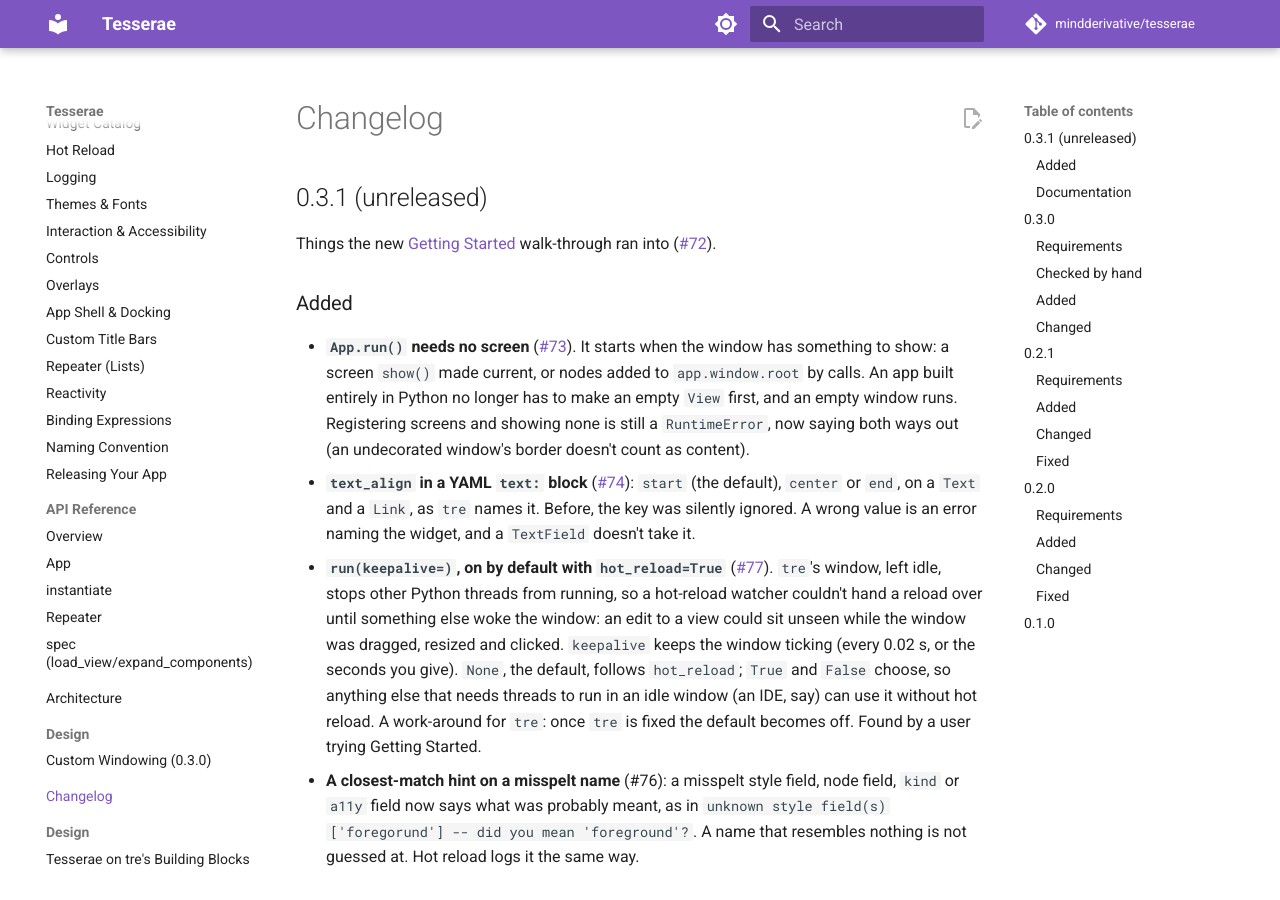
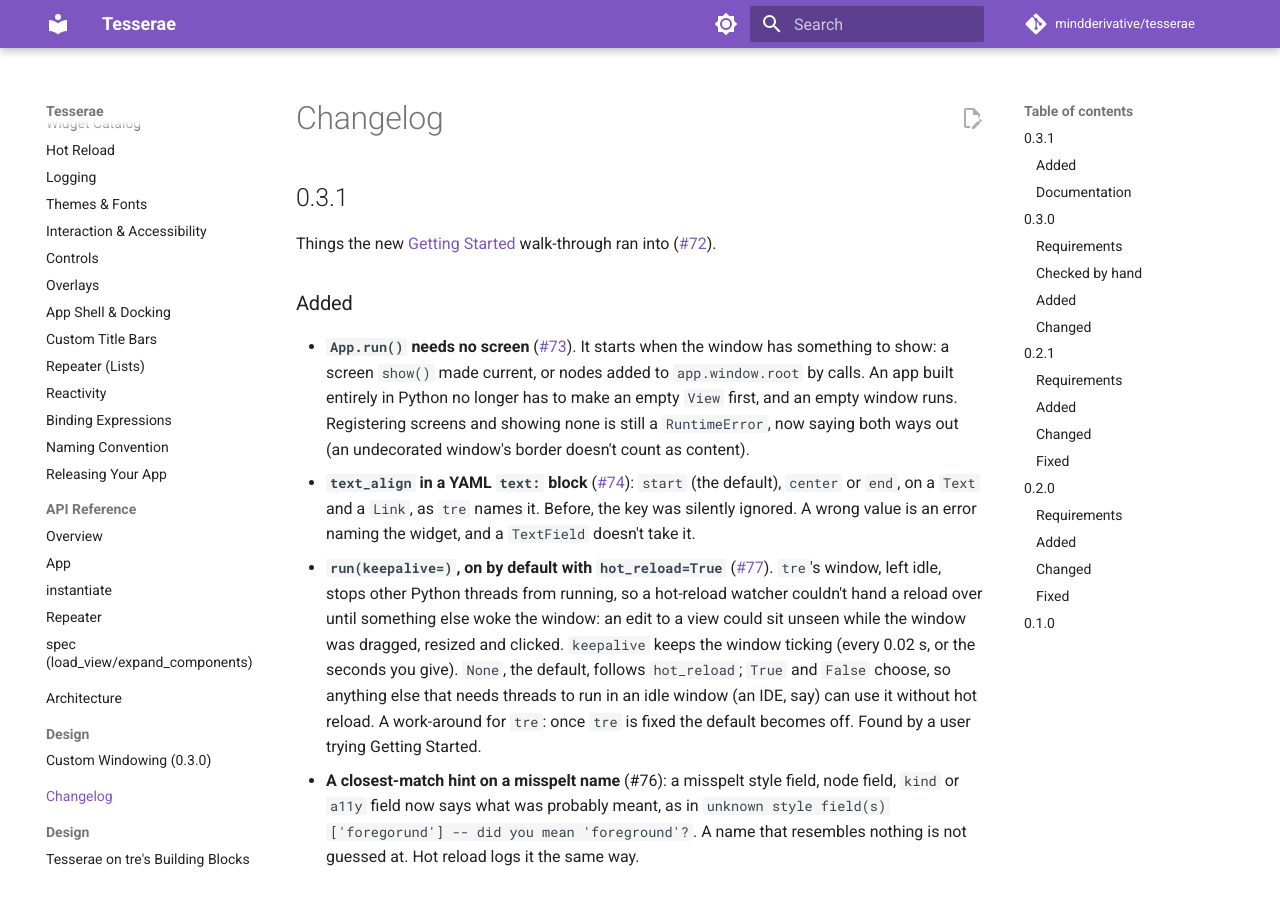
Before and after one commit to mindderivative/tesserae, an MkDocs documentation site: the page built from docs/changelog.md, in a window 1280 px wide and 900 px high. Built offline with MkDocs 1.6.1 and Material for MkDocs 9.7.7, drawn with Linux system fonts in a browser that asks for light colours; comment, search, counter and statistics services are not loaded.

Commit message:
Tesserae 0.3.1
The version is 0.3.1 and the changelog's section is headed for release:
App.run() needs no screen (#73), text_align in a YAML text block (#74),
a closest-match hint on a misspelt name (#76), run(keepalive=), on by
default with hot_reload (#77), and the Getting Started walk-through for a
fresh Linux install, declarative and imperative, with runnable programs
(#68, #72).

Co-Authored-By: Claude Sonnet 5.5 <noreply@anthropic.com>

```diff
--- a/docs/changelog.md
+++ b/docs/changelog.md
@@ -1,6 +1,6 @@
 # Changelog
 
-## 0.3.1 (unreleased)
+## 0.3.1
 
 Things the new [Getting Started](getting-started.md) walk-through ran
 into ([#72](https://github.com/mindderivative/tesserae/issues/72)).
--- a/pyproject.toml
+++ b/pyproject.toml
@@ -4,7 +4,7 @@ build-backend = "hatchling.build"
 
 [project]
 name = "tesserae-ui"  # on PyPI; `tesserae` there is an unrelated project. The import name stays `tesserae`.
-version = "0.3.1.dev0"
+version = "0.3.1"
 description = "A pyCopper-style declarative Python GUI framework, powered by the Tesserae Render Engine (tre)."
 readme = "README.md"
 license = "MIT"
```
